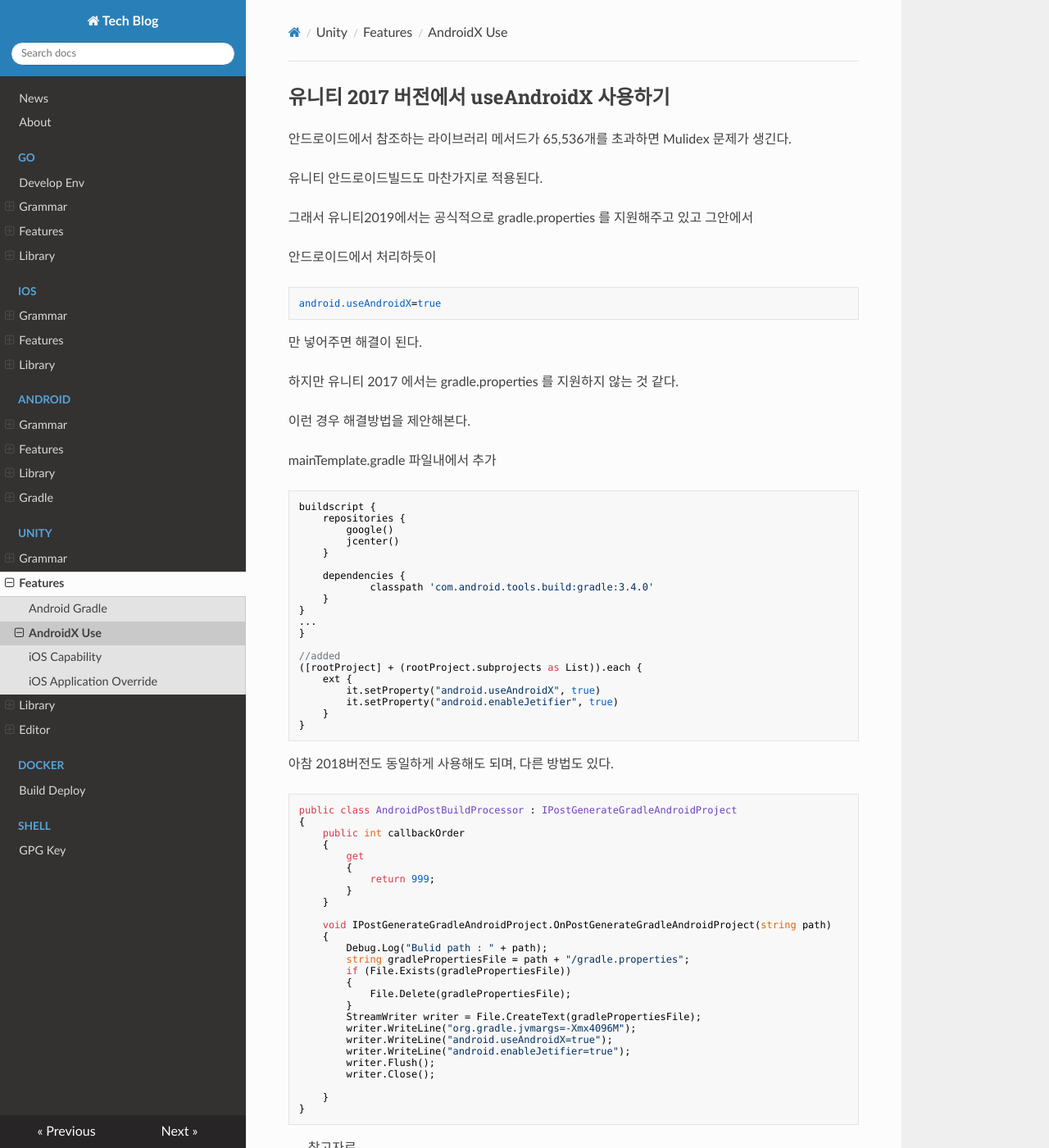
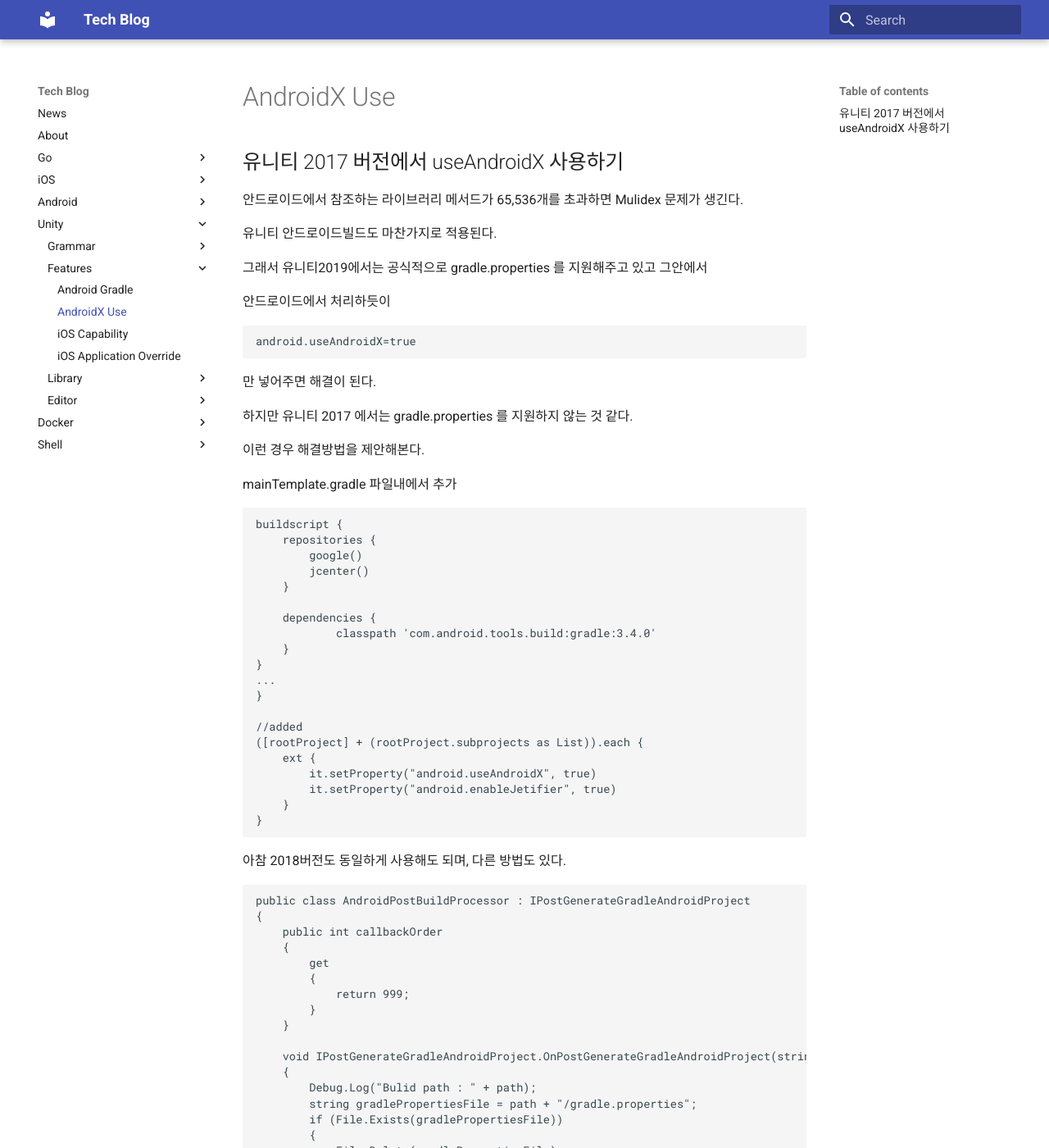
Before and after one commit to coolishbee/techblog, an MkDocs documentation site: the page built from docs/unity/unity2017-androidx-use.md, in a window 1280 px wide and 1400 px high. Shown: the whole window at 82% size. Built offline with MkDocs 1.6.1 and Material for MkDocs 9.7.7, drawn with Linux system fonts in a browser that asks for light colours; nearby versions of some CDN libraries; some of the changed text lies outside the part shown.

Commit message:
[update] material added

````diff
--- a/docs/unity/unity2017-androidx-use.md
+++ b/docs/unity/unity2017-androidx-use.md
@@ -83,8 +83,6 @@ public class AndroidPostBuildProcessor : IPostGenerateGradleAndroidProject
 }
 ```
 
+!!! 참고자료
 
-
-> 참고자료
->
-> https://stackoverflow.com/questions/54186051/is-there-a-way-to-change-the-gradle-properties-file-in-unity
+    https://stackoverflow.com/questions/54186051/is-there-a-way-to-change-the-gradle-properties-file-in-unity
--- a/mkdocs.yml
+++ b/mkdocs.yml
@@ -59,7 +59,7 @@ nav:
         - Build Deploy: docker/docker-build-deploy.md
     - Shell:
         - GPG Key: android/gpg-usage.md
-theme: readthedocs
+theme: material
 markdown_extensions:
     - admonition
     - toc:
````
Also changed, not shown: docs/go/go-google-api-usage.md (+3 -1 lines).
